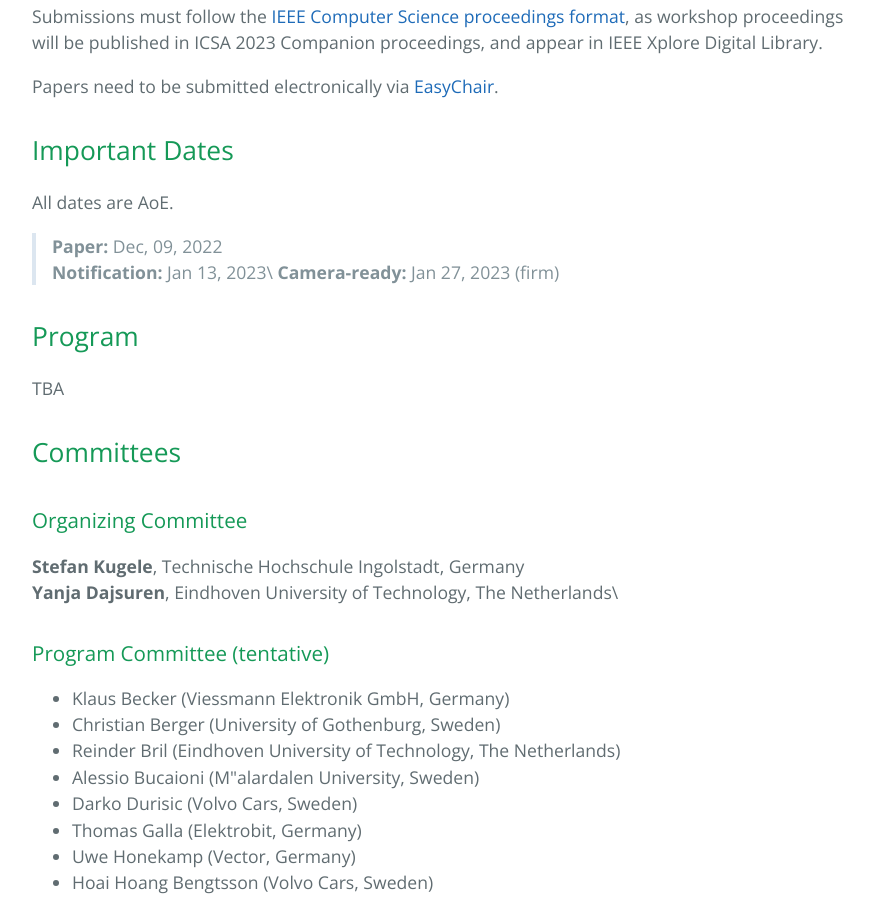
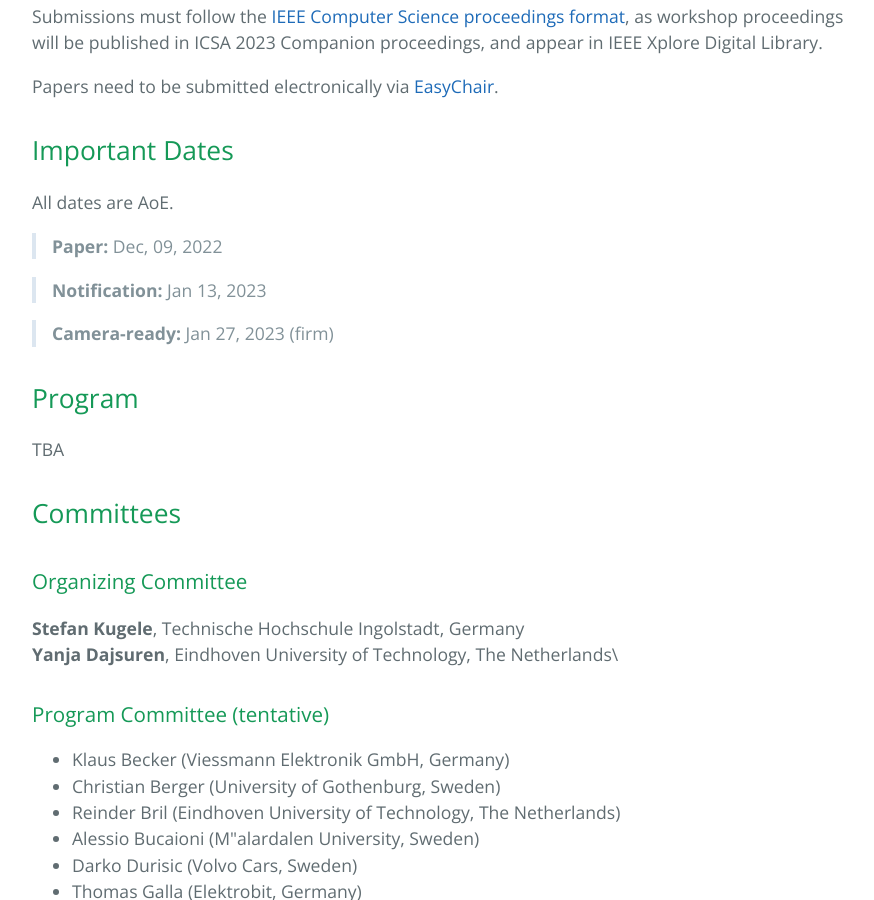
Before and after one commit to WASA-Workshop/2023, a Jekyll site: the page built from index.md, in a window 1280 px wide and 900 px high, scrolled down 2102 px. Shown: the whole window, without its empty margins (192-1066 px from the left). Built offline with Jekyll 4.4.1, drawn with Linux system fonts in a browser that asks for light colours; our own code applies the rules of GitHub Pages for plain Markdown files.

```diff
--- a/index.md
+++ b/index.md
@@ -49,8 +49,10 @@ Papers need to be submitted electronically via [EasyChair]().
 ## Important Dates
 All dates are AoE.
 
-> **Paper:** Dec, 09, 2022\\
-> **Notification:**  Jan 13, 2023\
+> **Paper:** Dec, 09, 2022
+
+> **Notification:**  Jan 13, 2023
+
 > **Camera-ready:**  Jan 27, 2023 (firm)
 
 ## Program
```
